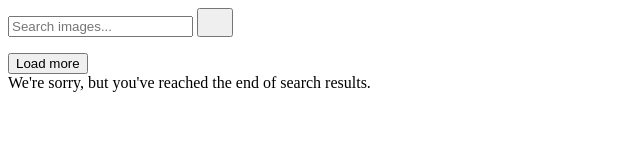
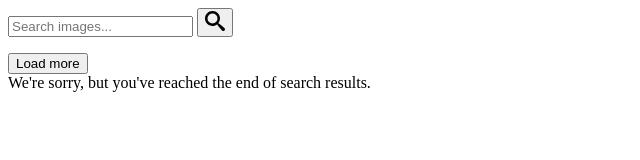
Before and after one commit to LesiaUKR/GOIT-JS-HW-11, a plain HTML site: page index.html in a window 1280 px wide. Shown: the full height of the page, 0-640 px from the left. Drawn offline with Linux system fonts and the light colour scheme.

Commit message:
Deploying to gh-pages from @ LesiaUKR/GOIT-JS-HW-11@e5c14841ff4cdf3d8f9bbee82afb8d0823dfd39b 🚀

```diff
--- a/index.html
+++ b/index.html
@@ -1 +1 @@
-<!DOCTYPE html><html lang="en"><head><meta charset="utf-8"><meta http-equiv="X-UA-Compatible" content="IE=edge"><meta name="viewport" content="width=device-width, initial-scale=1.0"><title>Homework_11</title><link rel="stylesheet" href="/GOIT-JS-HW-11_1/index.ef4ea316.css"></head><body> <form class="search-form" id="search-form"> <input class="search-form-input" id="search-box" type="text" name="searchQuery" autocomplete="off" placeholder="Search images..."> <button type="submit"> <svg width="20" height="20" class="icon-search"> <use href="/GOIT-JS-HW-11_1/sprite.26028f35.svg#icon-search"></use> </svg></button> </form> <ul class="gallery">  </ul> <button type="button" class="is-hidden load-more">Load more</button> <div class="finish-text is-hidden"> We're sorry, but you've reached the end of search results. </div> <script src="/GOIT-JS-HW-11_1/index.8e1789aa.js" type="module"></script><script src="/GOIT-JS-HW-11_1/index.5d2357d1.js" nomodule="" defer></script> </body></html>
+<!DOCTYPE html><html lang="en"><head><meta charset="utf-8"><meta http-equiv="X-UA-Compatible" content="IE=edge"><meta name="viewport" content="width=device-width, initial-scale=1.0"><title>Homework_11</title><link rel="stylesheet" href="/GOIT-JS-HW-11/index.ef4ea316.css"></head><body> <form class="search-form" id="search-form"> <input class="search-form-input" id="search-box" type="text" name="searchQuery" autocomplete="off" placeholder="Search images..."> <button type="submit"> <svg width="20" height="20" class="icon-search"> <use href="/GOIT-JS-HW-11/sprite.26028f35.svg#icon-search"></use> </svg></button> </form> <ul class="gallery">  </ul> <button type="button" class="is-hidden load-more">Load more</button> <div class="finish-text is-hidden"> We're sorry, but you've reached the end of search results. </div> <script src="/GOIT-JS-HW-11/index.8e1789aa.js" type="module"></script><script src="/GOIT-JS-HW-11/index.5d2357d1.js" nomodule="" defer></script> </body></html>
```
